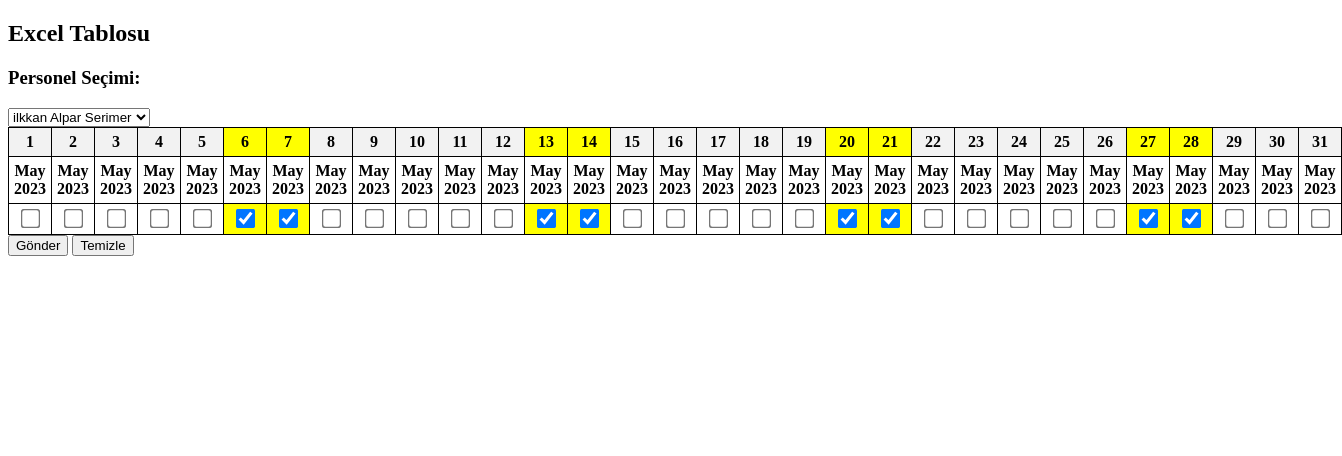
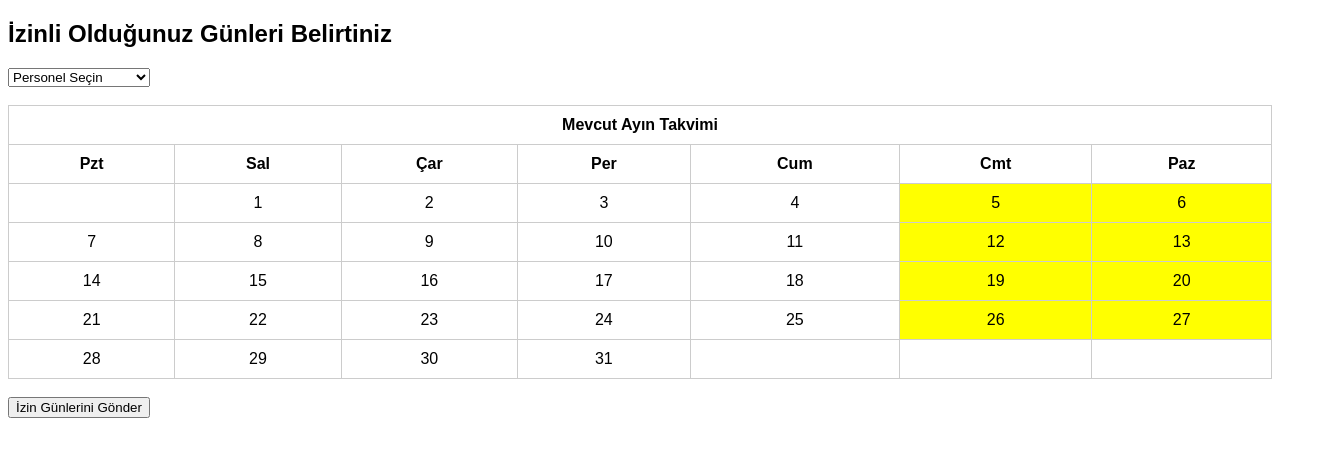
Before and after one commit to AlparTT/puantajj, a plain HTML site: page index.html in a window 1280 px wide. Shown: the whole page, 1342 px wide, since content can reach past the window. Drawn offline with nearby package versions, Linux system fonts and the light colour scheme.

Commit message:
Add files via upload

```diff
--- a/index.html
+++ b/index.html
@@ -1,172 +1,168 @@
 <!DOCTYPE html>
 <html>
 <head>
-  <title>Excel Tablosu Oluşturma</title>
+    <title>Takvim</title>
     <style>
-    table {
+        .calendar {
+            font-family: Arial, sans-serif;
+        }
+
+        .calendar table {
+            width: 100%;
             border-collapse: collapse;
         }
 
-    th, td {
-      border: 1px solid black;
-      padding: 5px;
+        .calendar th,
+        .calendar td {
+            padding: 10px;
             text-align: center;
+            border: 1px solid #ccc;
         }
 
-    th {
+        .calendar td:hover {
             background-color: #f2f2f2;
+            cursor: pointer;
         }
 
-    .checkbox {
-      transform: scale(1.5);
-    }
-
-    .month-info {
-      font-weight: bold;
-    }
-
-    .weekend {
+        .saturday,
+        .sunday {
             background-color: yellow;
         }
 
-    .permission-T {
-      background-color: yellow;
+        .selected-day {
+            background-color: darkred;
+            color: white;
         }
     </style>
-  <script src="https://cdnjs.cloudflare.com/ajax/libs/moment.js/2.29.1/moment.min.js"></script>
-  <script>
-    document.addEventListener("DOMContentLoaded", function() {
-      var startDate = moment().startOf('month');
-      var endDate = moment().endOf('month');
-
-      var table = document.getElementById("excel-table");
-      var headerRow;
-      var monthInfoRow;
-      var permissionRow;
-
-      var personelSelect = document.getElementById("personel-select");
-
-      // Personel seçiminde değişiklik olduğunda tabloyu ve sonuçları sıfırla
-      personelSelect.addEventListener("change", function() {
-        // Tabloyu temizle
-        while (table.rows.length > 0) {
-          table.deleteRow(0);
-        }
-
-        // Sonuç div'ını temizle
-        document.getElementById("result").innerHTML = "";
-
-        // Yeni tabloyu oluştur
-        headerRow = table.insertRow();
-        monthInfoRow = table.insertRow();
-        permissionRow = table.insertRow();
-
-        var currentDate = moment(startDate);
-        while (currentDate.isSameOrBefore(endDate)) {
-          var currentDay = currentDate.format("D");
-
-          var headerCell = document.createElement("th");
-          headerCell.textContent = currentDay;
-          headerRow.appendChild(headerCell);
-
-          var monthInfoCell = document.createElement("td");
-          monthInfoCell.classList.add("month-info");
-          monthInfoCell.textContent = moment(currentDate).format("MMMM YYYY");
-          monthInfoRow.appendChild(monthInfoCell);
-
-          var permissionCell = document.createElement("td");
-          var permissionCheckbox = document.createElement("input");
-          permissionCheckbox.type = "checkbox";
-          permissionCheckbox.className = "checkbox";
-          permissionCell.appendChild(permissionCheckbox);
-
-          if (currentDate.isoWeekday() === 6 || currentDate.isoWeekday() === 7) {
-            headerCell.classList.add("weekend");
-            permissionCell.classList.add("weekend");
-            permissionCheckbox.checked = true; // Hafta sonları default olarak tikli
-          }
-
-          permissionRow.appendChild(permissionCell);
-
-          currentDate.add(1, "day");
-        }
-      });
-
-      // Initiate a change event to create the initial table
-      var event = new Event('change');
-      personelSelect.dispatchEvent(event);
-
-      var sendButton = document.getElementById("send-button");
-      sendButton.addEventListener("click", function() {
-        var selectedPersonel = personelSelect.value;
-
-        var newTable = document.createElement("table");
-        var newHeaderRow = newTable.insertRow();
-        var newPermissionRow = newTable.insertRow();
-
-        var checkboxes = document.getElementsByClassName("checkbox");
-        for (var i = 0; i < checkboxes.length; i++) {
-          var isChecked = checkboxes[i].checked;
-
-          var newHeaderCell = document.createElement("th");
-          newHeaderCell.textContent = headerRow.cells[i].textContent;
-          newHeaderRow.appendChild(newHeaderCell);
-
-          var newPermissionCell = document.createElement("td");
-          newPermissionCell.textContent = isChecked ? "T" : "HV";
-          newPermissionCell.className = isChecked ? "permission-T" : "";
-          newPermissionRow.appendChild(newPermissionCell);
-        }
-
-        var resultDiv = document.getElementById("result");
-        resultDiv.innerHTML = "";
-        resultDiv.appendChild(document.createTextNode("Personel: " + selectedPersonel));
-        resultDiv.appendChild(document.createElement("br"));
-        resultDiv.appendChild(newTable);
-
-        var mailButton = document.createElement("button");
-        mailButton.textContent = "Mail At";
-        mailButton.addEventListener("click", function() {
-          var email = "alpar.serimer@turktelekom.com.tr";
-          var subject = selectedPersonel + " Puantaj";
-          var body = "Merhaba,\n\nAşağıda Excel tablosu bulunmaktadır:\n\n" + newTable.outerHTML + "\n\nİyi çalışmalar!";
-          var mailToLink = "mailto:" + email + "?subject=" + encodeURIComponent(subject) + "&body=" + encodeURIComponent(body);
-          window.location.href = mailToLink;
-        });
-
-        resultDiv.appendChild(mailButton);
-      });
-
-      var clearButton = document.getElementById("clear-button");
-      clearButton.addEventListener("click", function() {
-        var checkboxes = document.getElementsByClassName("checkbox");
-        for (var i = 0; i < checkboxes.length; i++) {
-          checkboxes[i].checked = false;
-
-          if (checkboxes[i].parentNode.parentNode.classList.contains("weekend")) {
-            checkboxes[i].checked = true;
-          }
-        }
-      });
-    });
-  </script>
 </head>
 <body>
-  <h2>Excel Tablosu</h2>
-
-  <h3>Personel Seçimi:</h3>
-  <select id="personel-select">
-    <option value="ilkkan Alpar Serimer">ilkkan Alpar Serimer</option>
+    <div class="calendar">
+        <h2>İzinli Olduğunuz Günleri Belirtiniz</h2>
+        <select id="personelDropdown" onchange="updateCalendar()">
+            <option value="">Personel Seçin</option>
+            <option value="İlkkan Alpar Serimer">İlkkan Alpar Serimer</option>
             <option value="Emrah Al">Emrah Al</option>
             <option value="İbrahim Ağturk">İbrahim Ağturk</option>
             <option value="Bilal Dinler">Bilal Dinler</option>
         </select>
+        <br><br>
+        <table id="calendarTable">
+            <thead>
+                <tr>
+                    <th colspan="7">Mevcut Ayın Takvimi</th>
+                </tr>
+                <tr id="headerRow"></tr>
+            </thead>
+            <tbody id="calendarBody"></tbody>
+        </table>
+        <br>
+        <button onclick="sendEmail()">İzin Günlerini Gönder</button>
+    </div>
 
-  <table id="excel-table"></table>
+    <script>
+        // JavaScript ile takvim oluşturma
+        var headerRow = document.getElementById("headerRow");
+        var calendarBody = document.getElementById("calendarBody");
+        var selectedDays = [];
+        var selectedPersonel = "";
 
-  <button id="send-button">Gönder</button>
-  <button id="clear-button">Temizle</button>
+        // Mevcut tarihi al
+        var today = new Date();
+        var year = today.getFullYear();
+        var month = today.getMonth();
 
-  <div id="result"></div>
+        // Ayın başlangıcını ve sonunu bul
+        var firstDay = new Date(year, month, 1);
+        var lastDay = new Date(year, month + 1, 0);
+
+        // Başlık satırını oluştur
+        var daysOfWeek = ['Pzt', 'Sal', 'Çar', 'Per', 'Cum', 'Cmt', 'Paz'];
+        for (var i = 0; i < 7; i++) {
+            var headerCell = document.createElement("th");
+            headerCell.textContent = daysOfWeek[i];
+            headerRow.appendChild(headerCell);
+        }
+
+        // Takvim içeriğini oluştur
+        var currentDay = 1;
+        var totalDays = lastDay.getDate();
+        var startDay = firstDay.getDay();
+
+        for (var i = 0; i < 6; i++) {
+            var row = document.createElement("tr");
+
+            for (var j = 0; j < 7; j++) {
+                if ((i === 0 && j < startDay) || currentDay > totalDays) {
+                    var emptyCell = document.createElement("td");
+                    row.appendChild(emptyCell);
+                } else {
+                    var dayCell = document.createElement("td");
+                    dayCell.textContent = currentDay;
+                    dayCell.addEventListener("click", selectDay);
+                    row.appendChild(dayCell);
+                    currentDay++;
+
+                    if (j === 5) {
+                        dayCell.classList.add("saturday");
+                    } else if (j === 6) {
+                        dayCell.classList.add("sunday");
+                    }
+                }
+            }
+
+            calendarBody.appendChild(row);
+
+            if (currentDay > totalDays) {
+                break;
+            }
+        }
+
+        function selectDay() {
+            this.classList.toggle("selected-day");
+            var day = parseInt(this.textContent);
+
+            if (selectedDays.includes(day)) {
+                selectedDays.splice(selectedDays.indexOf(day), 1);
+            } else {
+                selectedDays.push(day);
+            }
+
+            console.log("Seçilen günler: " + selectedDays);
+        }
+
+        function updateCalendar() {
+            selectedPersonel = document.getElementById("personelDropdown").value;
+            console.log("Seçilen personel: " + selectedPersonel);
+            // Takvim güncellemelerini burada yapabilirsiniz
+        }
+
+       function sendEmail() {
+    if (selectedPersonel === "") {
+        alert("Lütfen bir personel seçin.");
+        return;
+    }
+
+    if (selectedDays.length === 0) {
+        var noIzinMessage = "İzinim bulunmamaktadır.";
+        var mailtoLink = "mailto:alpar.serimer@turktelekom.com.tr" +
+                         "?subject=" + encodeURIComponent(selectedPersonel + " Puantajı") +
+                         "&body=" + encodeURIComponent(noIzinMessage);
+        window.location.href = mailtoLink;
+    } else {
+        var subject = selectedPersonel + " Puantajı";
+        var body = "Seçilen izin günleri:\n\n";
+
+        for (var i = 0; i < selectedDays.length; i++) {
+            body += " - " + selectedDays[i] + ". gün\n";
+        }
+
+        var mailtoLink = "mailto:alpar.serimer@turktelekom.com.tr" +
+                         "?subject=" + encodeURIComponent(subject) +
+                         "&body=" + encodeURIComponent(body);
+        window.location.href = mailtoLink;
+    }
+}
+
+    </script>
 </body>
 </html>
```
Lines whose indentation alone changed are shown as unchanged.
